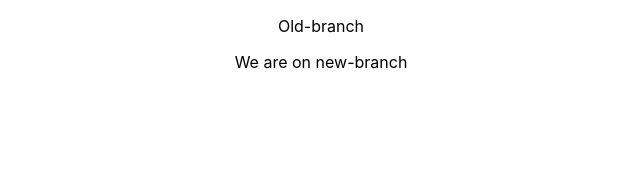
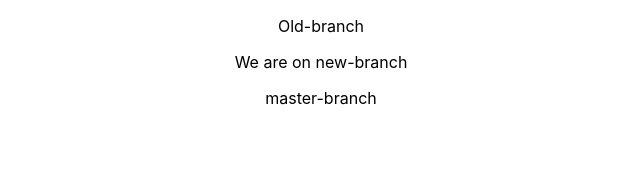
Before and after one commit to programming-nut/react-repo, a React (Create React App) app: page / in a window 1280 px wide. Shown: the top 178 px of the page, without its empty margins (319-959 px from the left). Built offline with nearby package versions, Linux system fonts and the light colour scheme.

Commit message:
old and master

```diff
--- a/src/App.js
+++ b/src/App.js
@@ -6,8 +6,13 @@ import NewSolidComponent from './components/NewSolidComponent';
 function App() {
   return (
     <div className="App">
+
 <p>Old-branch</p>
 <NewSolidComponent />
+
+<p>master-branch</p>
+
+
     </div>
   );
 }
```
